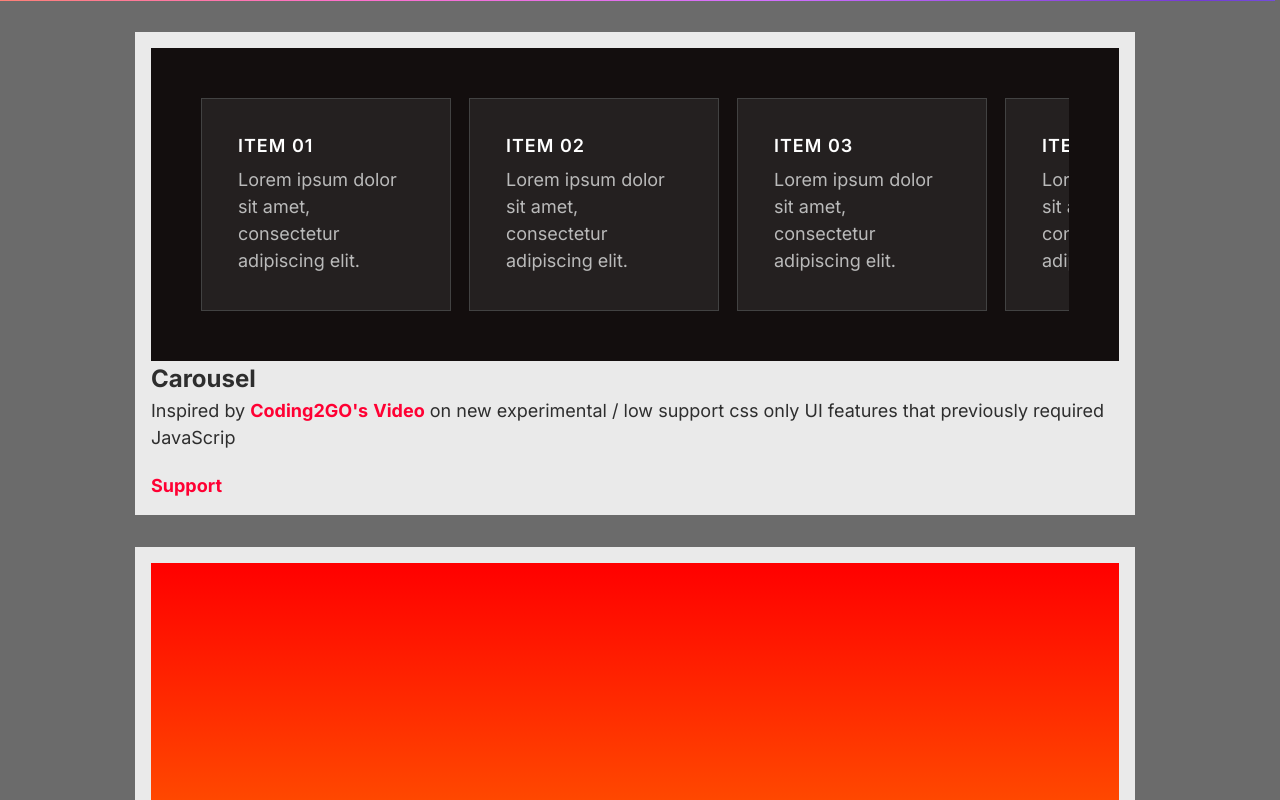
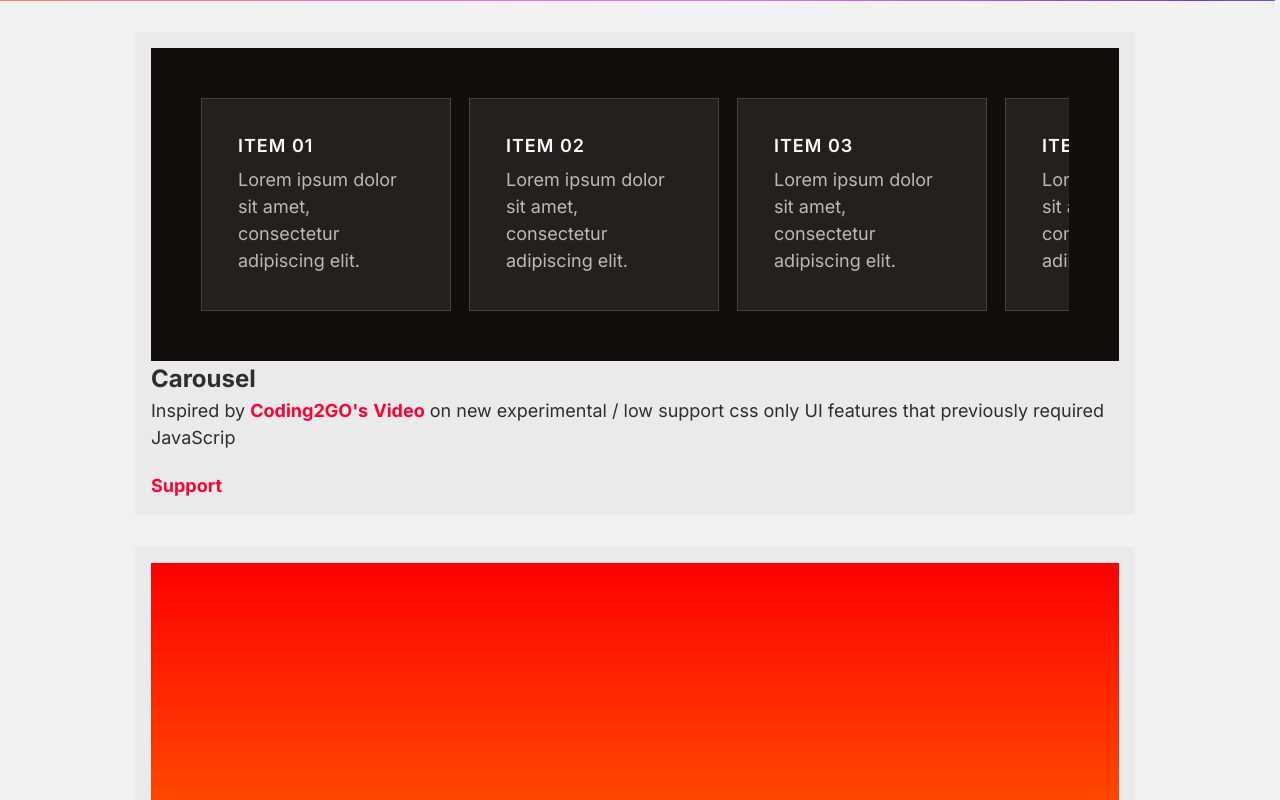
Before and after one commit to BigBadBodyPillow/snippets, a SvelteKit app: page / in a window 1280 px wide. Shown: the top 800 px of the page. Built offline with nearby package versions, Linux system fonts and the light colour scheme.

Commit message:
remove background color that was adde on acident

```diff
--- a/src/routes/+page.svelte
+++ b/src/routes/+page.svelte
@@ -66,7 +66,6 @@
     align-items: center;
     height: auto;
     cursor: var(--cursor);
-    background-color: rgb(107, 107, 107);
   }
 
   .wrapper {
```
